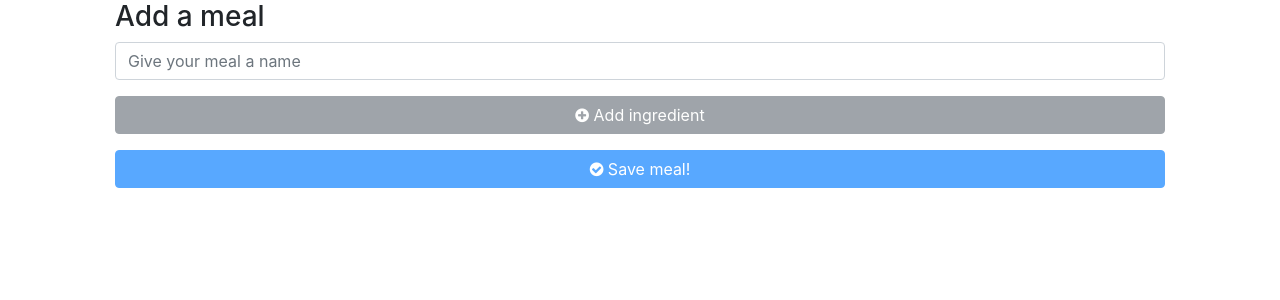
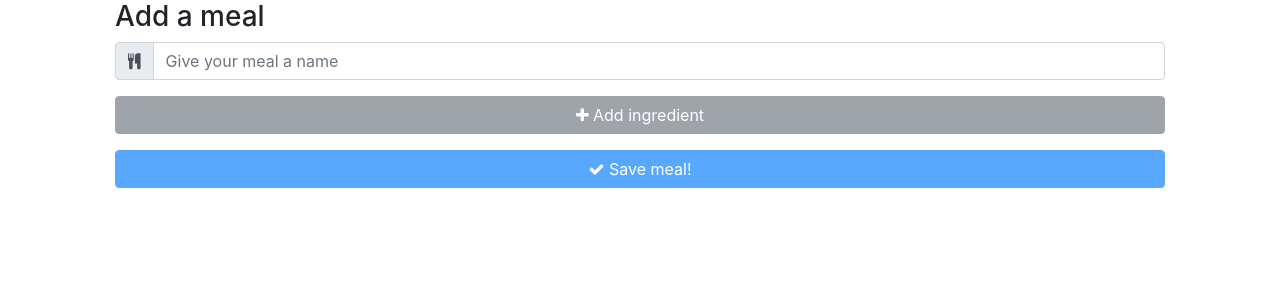
Before and after one commit to toomuchcoffee/paleo-challenge, an Angular app in the folder paleo-challenge-frontend/src/main/frontend/: page /meals/new in a window 1280 px wide. Shown: the top 300 px of the page. Built offline with nearby package versions, Linux system fonts and the light colour scheme.

Commit message:
playing around with input groups

```diff
--- a/paleo-challenge-frontend/src/main/frontend/src/app/meal-create/meal-create.component.html
+++ b/paleo-challenge-frontend/src/main/frontend/src/app/meal-create/meal-create.component.html
@@ -4,20 +4,24 @@
   </div>
 
   <form [formGroup]="form" novalidate (ngSubmit)="onSubmit(form.value)">
-    <div class="form-group col-sm-12">
+    <div class="form-group col-sm-12 input-group">
+      <div class="input-group-prepend">
+        <span class="input-group-text" id="new-meal"><i class="fa fa-cutlery"></i></span>
+      </div>
       <input formControlName="name" class="form-control form-rounded" placeholder="Give your meal a name"/>
     </div>
 
     <div formArrayName="ingredients" *ngFor="let ingredient of getIngredients().controls; let i = index">
       <div [formGroupName]="i">
         <div class="form-group col-sm-12 input-group">
-          <div class="input-group">
-            <input formControlName="name" class="form-control form-rounded" placeholder="Add ingredient #{{i+1}}"/>
-            <div class="input-group-append">
-              <button type="button" (click)="removeIngredient(i)" class="form-control btn btn-danger">
-                <i class="fa fa-minus-circle"></i>
-              </button>
-            </div>
+          <div class="input-group-prepend">
+            <span class="input-group-text">{{i+1}}</span>
+          </div>
+          <input formControlName="name" class="form-control form-rounded" placeholder="Add ingredient"/>
+          <div class="input-group-append">
+            <button type="button" (click)="removeIngredient(i)" class="form-control btn btn-danger">
+              <i class="fa fa-remove"></i>
+            </button>
           </div>
         </div>
       </div>
@@ -25,13 +29,13 @@
 
     <div class="form-group col-sm-12">
       <button type="button" (click)="addIngredient()" [disabled]="!form.valid" class="btn btn-secondary btn-block">
-        <i class="fa fa-plus-circle"></i>
+        <i class="fa fa-plus"></i>
         Add ingredient
       </button>
     </div>
     <div class="form-group col-sm-12">
       <button type="submit" [disabled]="!form.valid" class="btn btn-primary btn-block">
-        <i class="fa fa-check-circle"></i>
+        <i class="fa fa-check"></i>
         Save meal!
       </button>
     </div>
--- a/paleo-challenge-frontend/src/main/frontend/src/app/meal-list/meal-list.component.html
+++ b/paleo-challenge-frontend/src/main/frontend/src/app/meal-list/meal-list.component.html
@@ -4,7 +4,7 @@
   </div>
   <div class="col-sm-12">
     <button type="button" [routerLink]="['new']" class="btn btn-primary btn-block">
-      New meal <i class="fa fa-play-circle"></i>
+      <i class="fa fa-play"></i> New meal
     </button>
   </div>
   <div *ngFor="let meal of meals" class="list-group">
```
